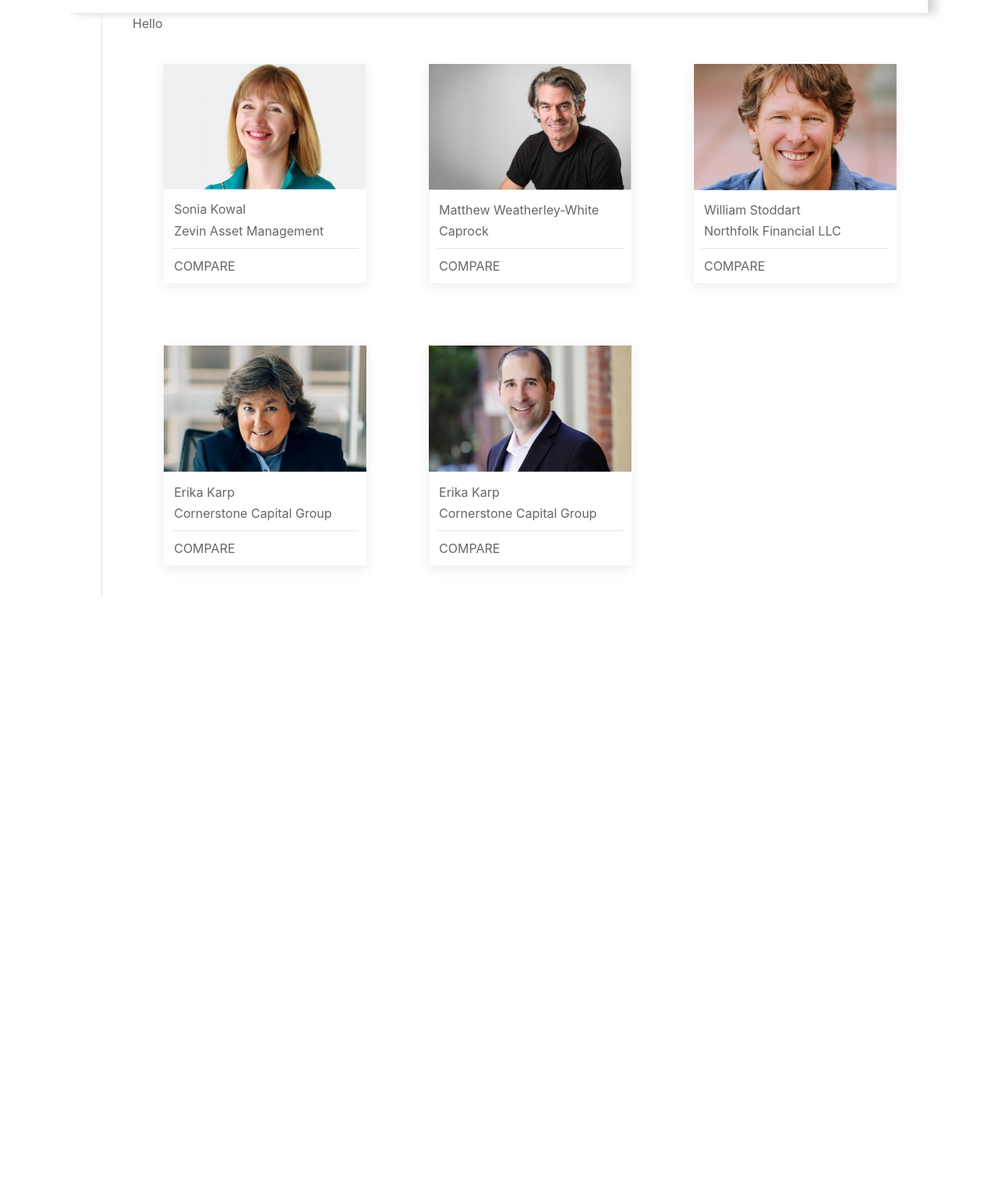
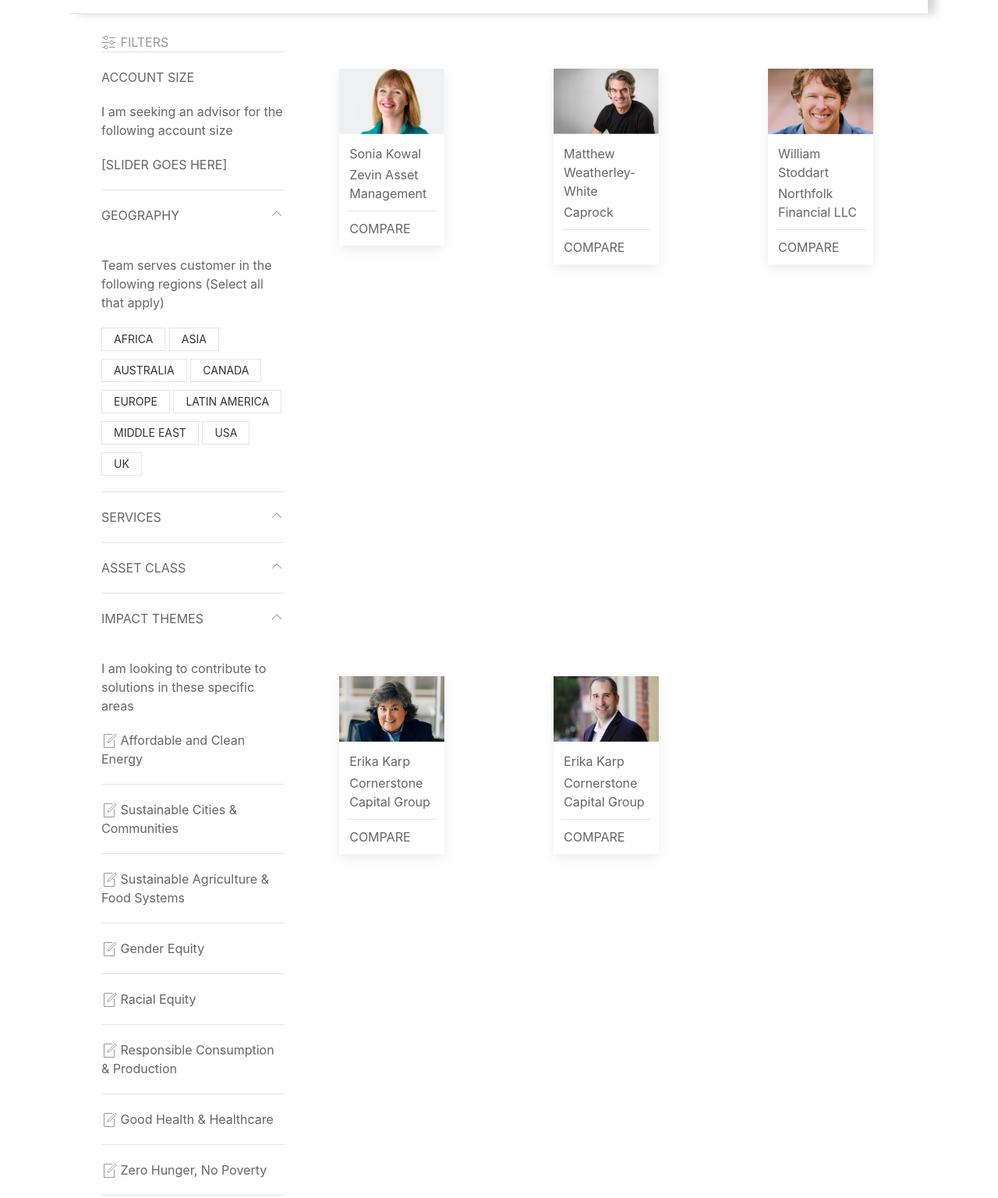
Before and after one commit to cdelgadour/advisor, a plain HTML site: page index.html in a window 1280 px wide. Shown: the part 240-1776 px from the top of the page at 78% size. Before the commit the page ends 1005 px from the top, so only its background shows below. Drawn offline with nearby package versions, Linux system fonts and the light colour scheme.

Commit message:
Add filter sidebar to large viewport

```diff
--- a/index.html
+++ b/index.html
@@ -51,13 +51,82 @@
             </div>
         </div>
     </div>
-    <div class="uk-grid content-grid uk-grid-divider">
+
+        <div class="uk-grid content-grid">
         <div class="uk-width-1-4@l filter-sidebar">
-            Hello
+            <br>
+            <span uk-icon="icon:settings" class="uk-text-muted" uk-icon></span>
+            <span class="uk-text-muted">FILTERS</span>
+            <hr class="uk-margin-remove">
+            <div class="uk-margin-top">
+                <p>ACCOUNT SIZE</p>
+                <p>I am seeking an advisor for the following account size</p>
+                <p>[SLIDER GOES HERE]</p>
+                <hr>
+            </div>
+            <div class="uk-margin-top">
+                <div class="uk-flex uk-flex-between">
+                    <p class="uk-flex-left">GEOGRAPHY</p>
+                    <span uk-icon="icon:chevron-up" class="uk-text-muted uk-flex-right" uk-icon></span>
+                </div>
+                <p>Team serves customer in the following regions (Select all that apply)</p>
+                <p uk-margin>
+                    <button class="uk-button uk-button-default uk-button-small">Africa</button>
+                    <button class="uk-button uk-button-default uk-button-small">Asia</button>
+                    <button class="uk-button uk-button-default uk-button-small">Australia</button>
+                    <button class="uk-button uk-button-default uk-button-small">Canada</button>
+                    <button class="uk-button uk-button-default uk-button-small">Europe</button>
+                    <button class="uk-button uk-button-default uk-button-small">Latin America</button>
+                    <button class="uk-button uk-button-default uk-button-small">Middle East</button>
+                    <button class="uk-button uk-button-default uk-button-small">USA</button>
+                    <button class="uk-button uk-button-default uk-button-small">UK</button>
+                </p>
+                <hr>
+            </div>
+            <div class="uk-flex uk-flex-between">
+                <p class="uk-flex-left">SERVICES</p>
+                <span uk-icon="icon:chevron-up" class="uk-text-muted uk-flex-right" uk-icon></span>
+            </div>
+            <hr class="divider">
+            <div class="uk-flex uk-flex-between uk-margin-top">
+                <p class="uk-flex-left">ASSET CLASS</p>
+                <span uk-icon="icon:chevron-up" class="uk-text-muted uk-flex-right" uk-icon></span>
+            </div>
+            <hr class="divider">
+            <div class="uk-margin-top">
+                <div class="uk-flex uk-flex-between">
+                    <p class="uk-flex-left">IMPACT THEMES</p>
+                    <span uk-icon="icon:chevron-up" class="uk-text-muted uk-flex-right" uk-icon></span>
+                </div>
+                <p>I am looking to contribute to solutions in these specific areas</p>
+                <span uk-icon="icon:file-edit" class="uk-text-muted uk-flex-right" uk-icon></span>
+                <span>Affordable and Clean Energy</span>
+                <hr>
+                <span uk-icon="icon:file-edit" class="uk-text-muted uk-flex-right" uk-icon></span>
+                <span>Sustainable Cities & Communities</span>
+                <hr>
+                <span uk-icon="icon:file-edit" class="uk-text-muted uk-flex-right" uk-icon></span>
+                <span>Sustainable Agriculture & Food Systems</span>
+                <hr>
+                <span uk-icon="icon:file-edit" class="uk-text-muted uk-flex-right" uk-icon></span>
+                <span>Gender Equity</span>
+                <hr>
+                <span uk-icon="icon:file-edit" class="uk-text-muted uk-flex-right" uk-icon></span>
+                <span>Racial Equity</span>
+                <hr>
+                <span uk-icon="icon:file-edit" class="uk-text-muted uk-flex-right" uk-icon></span>
+                <span>Responsible Consumption & Production</span>
+                <hr>
+                <span uk-icon="icon:file-edit" class="uk-text-muted uk-flex-right" uk-icon></span>
+                <span>Good Health & Healthcare</span>
+                <hr>
+                <span uk-icon="icon:file-edit" class="uk-text-muted uk-flex-right" uk-icon></span>
+                <span>Zero Hunger, No Poverty</span>
+                <hr>
+            </div>
         </div>
-        <!--
-            <div class="uk-grid" uk-grid>
-            <div class="uk-width-1-2@s uk-margin-remove uk-padding-large uk-padding-large-left">
+        <div class="uk-flex uk-flex-wrap uk-width-1-1 uk-width-3-4@l uk-padding-remove-left">
+            <div class="uk-width-1-2@s uk-width-1-3@l uk-padding-large">
                 <div class="uk-card uk-card-default">
                     <div class="uk-card-media-top">
                         <img class="uk-align-center uk-margin-remove uk-width-1-1" src="images/photo-1.png" alt="">
@@ -76,7 +145,7 @@
                     </div>
                 </div>
             </div>
-            <div class="uk-width-1-2@s uk-margin-remove uk-padding-large">
+            <div class="uk-width-1-2@s uk-width-1-3@l uk-padding-large">
                 <div class="uk-card uk-card-default">
                     <div class="uk-card-media-top">
                         <img class="uk-align-center uk-margin-remove uk-width-1-1" src="images/photo-2.png" alt="">
@@ -95,7 +164,7 @@
                     </div>
                 </div>
             </div>
-            <div class="uk-width-1-2@s uk-margin-remove uk-padding-large">
+            <div class="uk-width-1-2@s uk-width-1-3@l uk-padding-large">
                 <div class="uk-card uk-card-default">
                     <div class="uk-card-media-top">
                         <img class="uk-align-center uk-margin-remove uk-width-1-1" src="images/photo-3.png" alt="">
@@ -114,7 +183,7 @@
                     </div>
                 </div>
             </div>
-            <div class="uk-width-1-2@s uk-margin-remove uk-padding-large">
+            <div class="uk-width-1-2@s uk-width-1-3@l uk-padding-large">
                 <div class="uk-card uk-card-default">
                     <div class="uk-card-media-top">
                         <img class="uk-align-center uk-margin-remove uk-width-1-1" src="images/photo-4.png" alt="">
@@ -133,105 +202,7 @@
                     </div>
                 </div>
             </div>
-            <div class="uk-width-1-2@s uk-margin-remove uk-padding-large">
-                <div class="uk-card uk-card-default">
-                    <div class="uk-card-media-top">
-                        <img class="uk-align-center uk-margin-remove uk-width-1-1" src="images/photo-5.png" alt="">
-                    </div>
-                    <div class="uk-card-body uk-padding-small">
-                        <p class="card-text">
-                            Erika Karp
-                        </p>
-                        <p class="card-text">
-                            Cornerstone Capital Group
-                        </p>
-                        <hr class="card-divider">
-                        <p class="card-text">
-                            COMPARE
-                        </p>
-                    </div>
-                </div>
-            </div>
-        </div>
-        -->
-        <div class="uk-flex uk-flex-wrap">
-            <div class="uk-width-1-2@s uk-width-1-3@l uk-padding">
-                <div class="uk-card uk-card-default">
-                    <div class="uk-card-media-top">
-                        <img class="uk-align-center uk-margin-remove uk-width-1-1" src="images/photo-1.png" alt="">
-                    </div>
-                    <div class="uk-card-body uk-padding-small">
-                        <p class="card-text">
-                            Sonia Kowal
-                        </p>
-                        <p class="card-text">
-                            Zevin Asset Management
-                        </p>
-                        <hr class="card-divider">
-                        <p class="card-text">
-                            COMPARE
-                        </p>
-                    </div>
-                </div>
-            </div>
-            <div class="uk-width-1-2@s uk-width-1-3@l uk-padding">
-                <div class="uk-card uk-card-default">
-                    <div class="uk-card-media-top">
-                        <img class="uk-align-center uk-margin-remove uk-width-1-1" src="images/photo-2.png" alt="">
-                    </div>
-                    <div class="uk-card-body uk-padding-small">
-                        <p class="card-text">
-                            Matthew Weatherley-White
-                        </p>
-                        <p class="card-text">
-                            Caprock
-                        </p>
-                        <hr class="card-divider">
-                        <p class="card-text">
-                            COMPARE
-                        </p>
-                    </div>
-                </div>
-            </div>
-            <div class="uk-width-1-2@s uk-width-1-3@l uk-padding">
-                <div class="uk-card uk-card-default">
-                    <div class="uk-card-media-top">
-                        <img class="uk-align-center uk-margin-remove uk-width-1-1" src="images/photo-3.png" alt="">
-                    </div>
-                    <div class="uk-card-body uk-padding-small">
-                        <p class="card-text">
-                            William Stoddart
-                        </p>
-                        <p class="card-text">
-                            Northfolk Financial LLC
-                        </p>
-                        <hr class="card-divider">
-                        <p class="card-text">
-                            COMPARE
-                        </p>
-                    </div>
-                </div>
-            </div>
-            <div class="uk-width-1-2@s uk-width-1-3@l uk-padding">
-                <div class="uk-card uk-card-default">
-                    <div class="uk-card-media-top">
-                        <img class="uk-align-center uk-margin-remove uk-width-1-1" src="images/photo-4.png" alt="">
-                    </div>
-                    <div class="uk-card-body uk-padding-small">
-                        <p class="card-text">
-                            Erika Karp
-                        </p>
-                        <p class="card-text">
-                            Cornerstone Capital Group
-                        </p>
-                        <hr class="card-divider">
-                        <p class="card-text">
-                            COMPARE
-                        </p>
-                    </div>
-                </div>
-            </div>
-            <div class="uk-width-1-2@s uk-width-1-3@l uk-padding">
+            <div class="uk-width-1-2@s uk-width-1-3@l uk-padding-large">
                 <div class="uk-card uk-card-default">
                     <div class="uk-card-media-top">
                         <img class="uk-align-center uk-margin-remove uk-width-1-1" src="images/photo-5.png" alt="">
@@ -253,5 +224,6 @@
         </div>
     </div>
 
+
 </body>
 </html>
```
